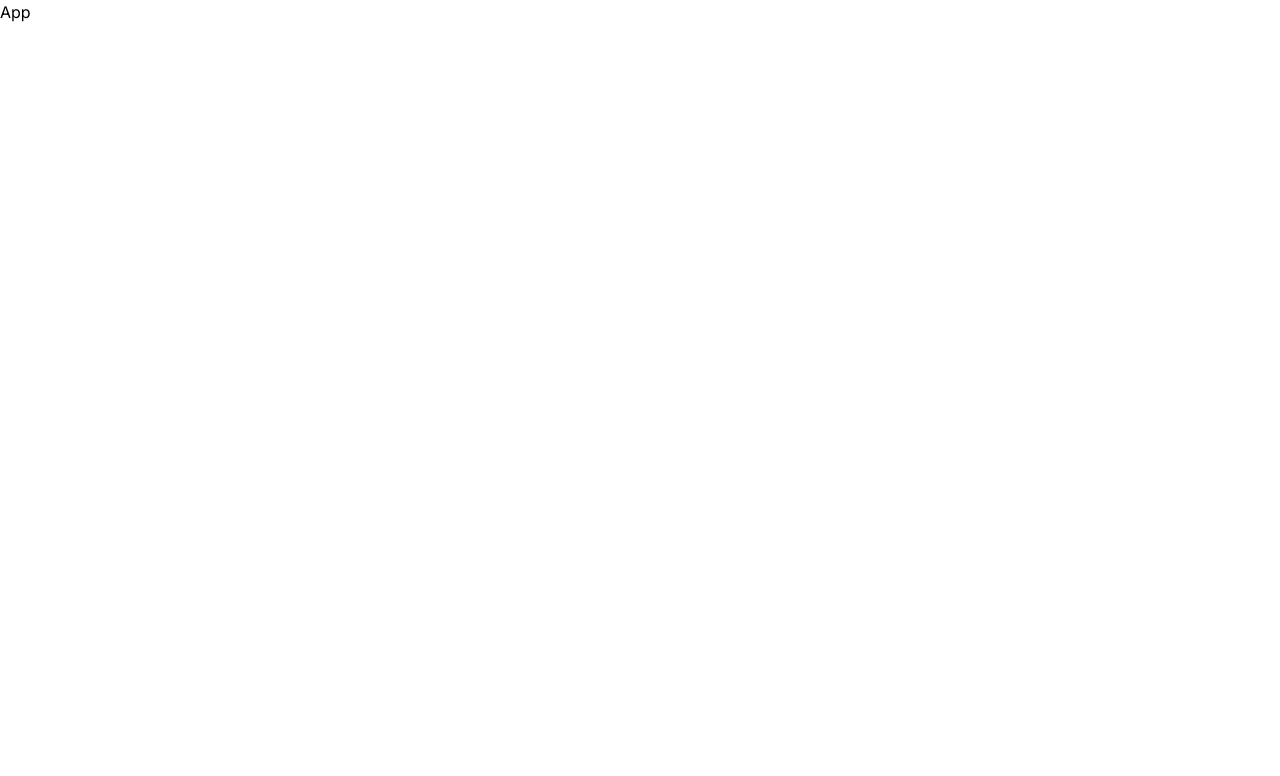
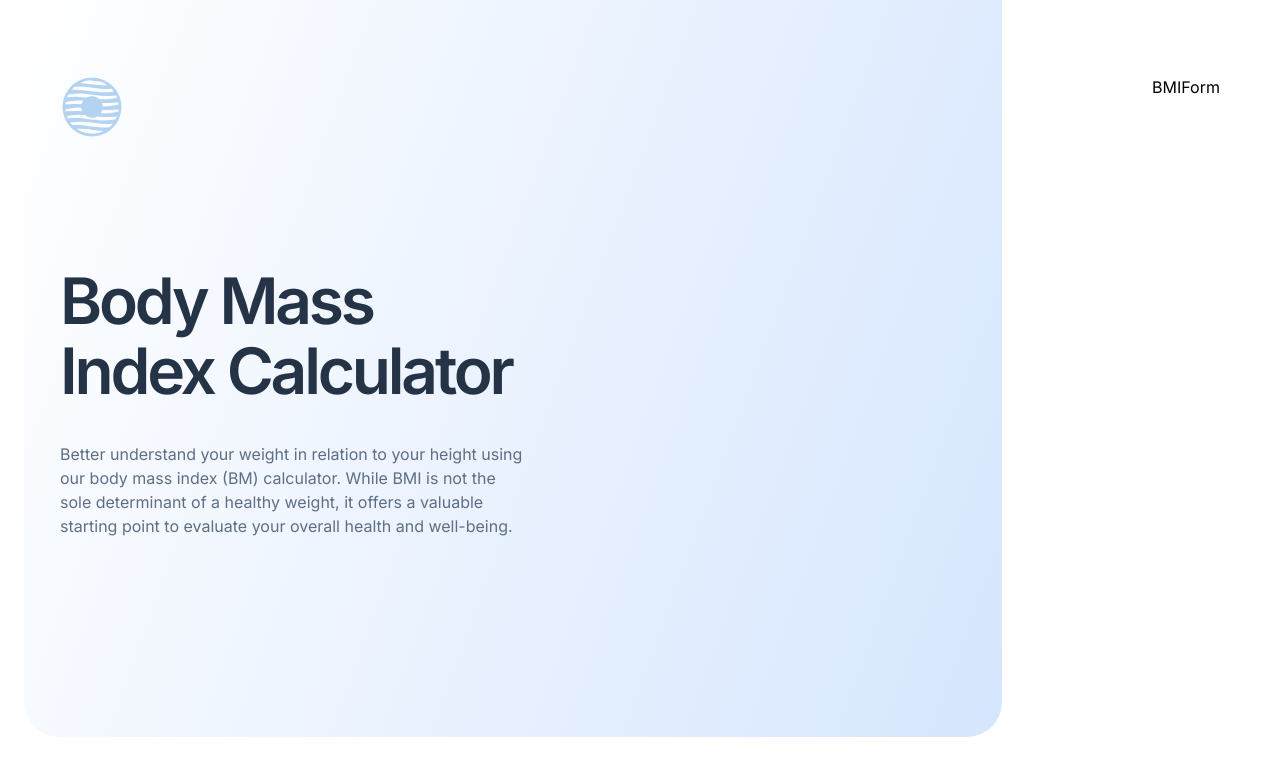
Before and after one commit to NDK1195/bmi-calculator, a React (Vite) app: page / in a window 1280 px wide. Shown: the top 776 px of the page. Built offline with nearby package versions, Linux system fonts and the light colour scheme.

Commit message:
add header

```diff
--- a/src/App.jsx
+++ b/src/App.jsx
@@ -1,4 +1,12 @@
+import Header from "./components/Header";
+
 function App() {
-  return <div>App</div>;
+  return (
+    //  container
+    <div className="mx-auto min-h-dvh max-w-[1440px] bg-white">
+      <Header />
+    </div>
+    // container
+  );
 }
 export default App;
--- /dev/null
+++ b/src/components/BMIForm.jsx
@@ -0,0 +1,4 @@
+function BMIForm() {
+  return <div>BMIForm</div>;
+}
+export default BMIForm;
--- /dev/null
+++ b/src/components/Header.jsx
@@ -0,0 +1,34 @@
+import BMIForm from "./BMIForm";
+import logo from "../images/logo.svg";
+
+function Header() {
+  return (
+    <>
+      {/* hero background */}
+      <div className="absolute left-0 top-0 h-[640px] w-full max-w-[978px] rounded-b-[35px] bg-gradient-1 lg:left-6 lg:h-[737px]"></div>
+      {/* hero background */}
+      <header className="relative mx-auto flex max-w-[1160px] flex-col gap-12 px-6 pt-8 md:gap-10 md:px-10 lg:flex-row lg:justify-between lg:pt-[75px] xl:px-0">
+        <div className="text-center lg:max-w-[465px] lg:text-left">
+          <img
+            src={logo}
+            alt="logo"
+            className="mx-auto mb-6 w-10 md:mb-10 lg:mx-0 lg:mb-[127px] lg:w-16"
+          />
+          <h1 className="mb-6 px-4 text-5xl font-semibold leading-[110%] tracking-[-2.4px] text-gunmetal lg:mb-[35px] lg:px-0 lg:text-[64px] lg:tracking-[-3.2px]">
+            Body Mass
+            <br />
+            Index Calculator
+          </h1>
+          <p className="leading-6 text-dark-electric-blue">
+            Better understand your weight in relation to your height using our
+            body mass index (BM) calculator. While BMI is not the sole
+            determinant of a healthy weight, it offers a valuable starting point
+            to evaluate your overall health and well-being.
+          </p>
+        </div>
+        <BMIForm />
+      </header>
+    </>
+  );
+}
+export default Header;
```
